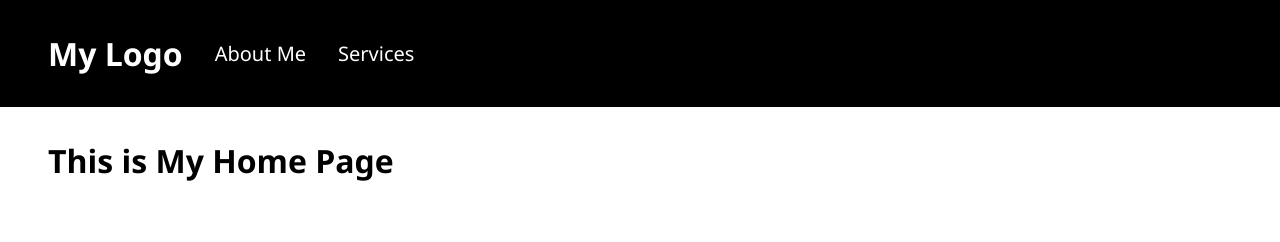
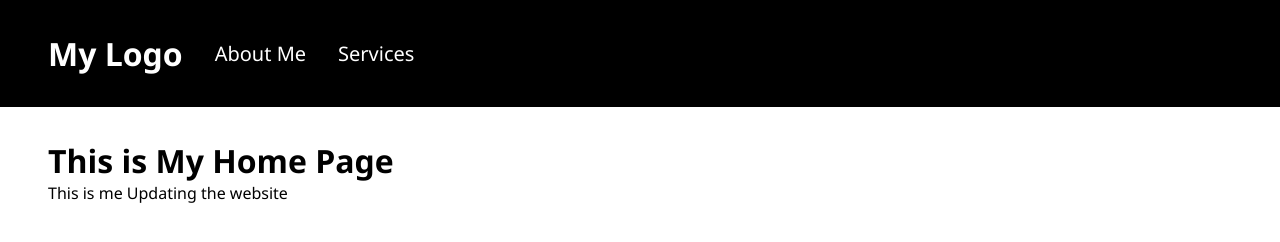
Before and after one commit to MUKE-coder/Hosting-On-Internet, a plain HTML site: page index.html in a window 1280 px wide. Drawn offline with Linux system fonts and the light colour scheme.

Commit message:
Updated index page

```diff
--- a/index.html
+++ b/index.html
@@ -13,6 +13,9 @@
       <a href="./about.html" class="link">About Me</a>
       <a href="./services.html" class="link">Services</a>
     </nav>
-    <h1>This is My Home Page</h1>
+    <main>
+      <h1>This is My Home Page</h1>
+      <p>This is me Updating the website</p>
+    </main>
   </body>
 </html>
--- a/style.css
+++ b/style.css
@@ -4,7 +4,7 @@
   box-sizing: border-box;
   font-family: "Segoe UI", Tahoma, Geneva, Verdana, sans-serif;
 }
-h1 {
+main {
   padding: 2rem 3rem;
 }
 
```
